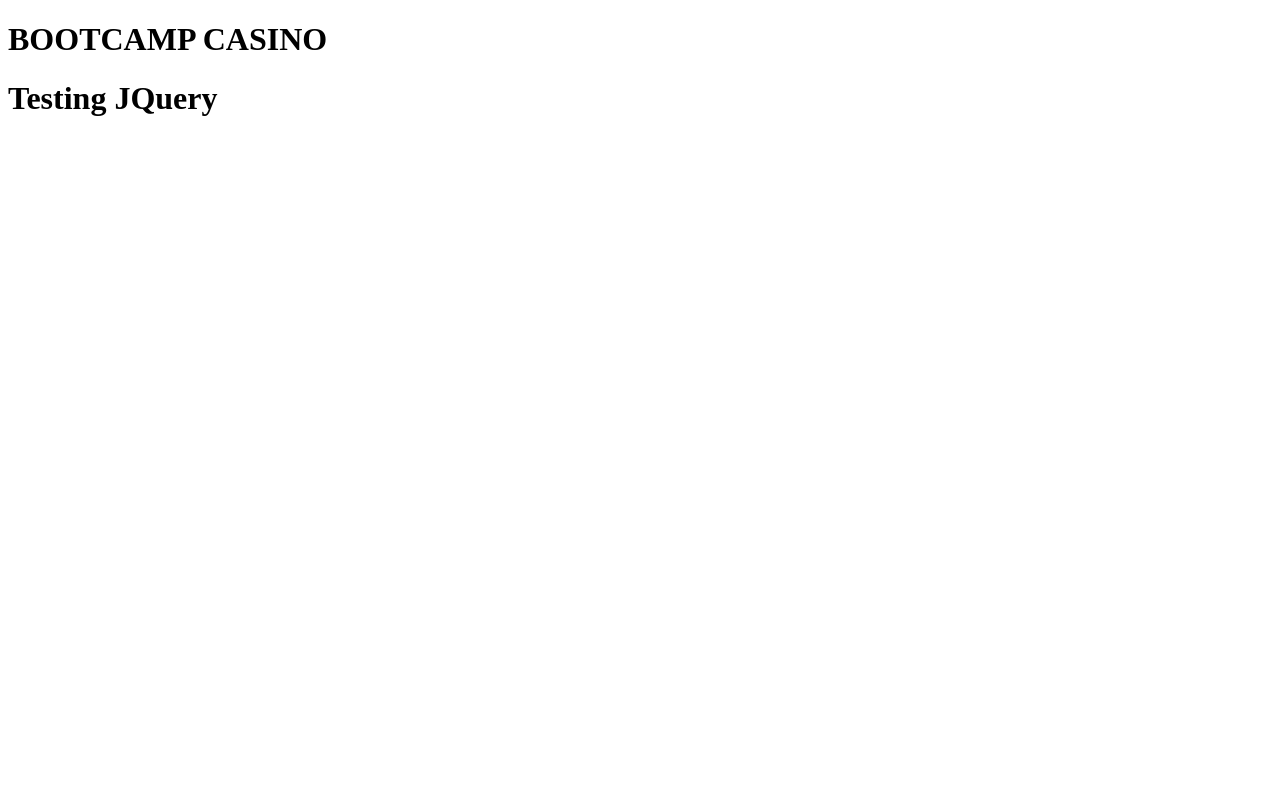
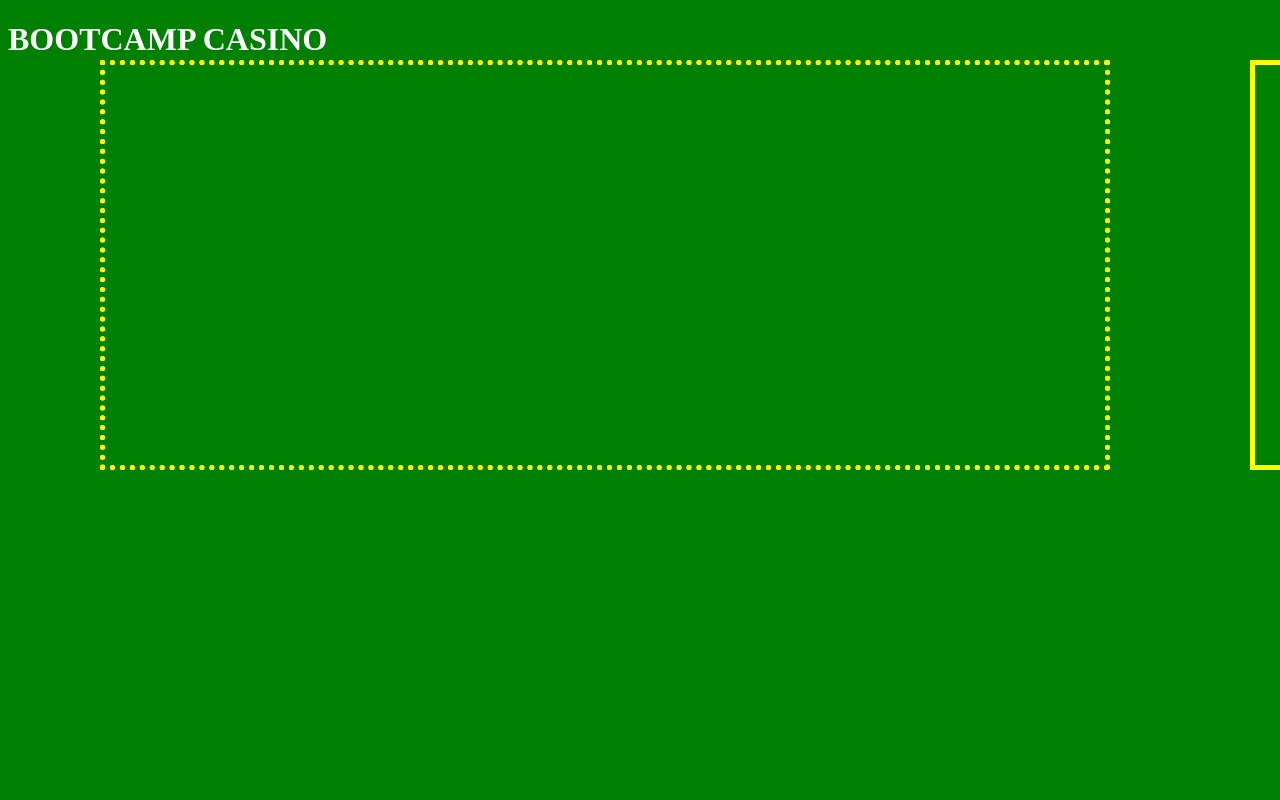
Before and after one commit to mbobbert/blackjack-game, a website: page src/index.html in a window 1280 px wide. Shown: the top 800 px of the page. Drawn offline with nearby package versions, Linux system fonts and the light colour scheme; files that its build step writes are made by us from their sources.

Commit message:
html first background areas + correspodning scss

```diff
--- /dev/null
+++ b/src/scss/_custom.scss
@@ -0,0 +1,44 @@
+.background {
+
+    background-color: green;
+    width:     1000px;
+    height:    1000px;
+}
+
+h1 {
+    color:  white;
+
+
+}
+
+body {
+background-color: green;
+}
+
+
+.deck_area {
+    width:  300px;
+    height: 400px;
+    border: 5px solid yellow;
+    position: fixed;
+    top: 60px;
+    left: 1250px;
+}
+
+.dealer_area {
+    width:  1000px;
+    height: 400px;
+    border: 5px dotted yellow;
+    position: fixed;
+    top: 60px;
+    left: 100px;
+}
+
+.player_area {
+    width:  1000px;
+    height: 400px;
+    border: 5px dotted yellow;
+    position: fixed;
+    top: 60px;
+    left: 100px;
+}
--- a/src/scss/index.scss
+++ b/src/scss/index.scss
@@ -1 +1,2 @@
 @import "cards";
+@import "custom";
```
